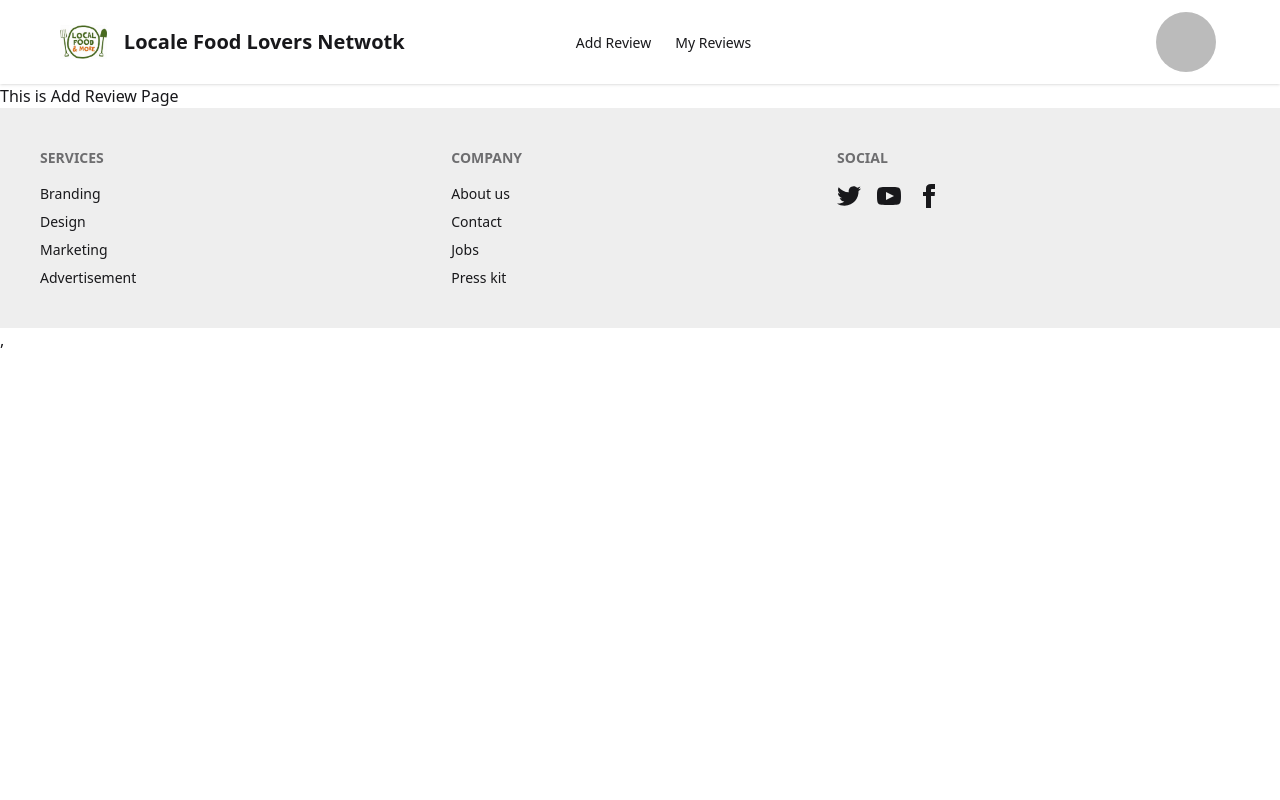
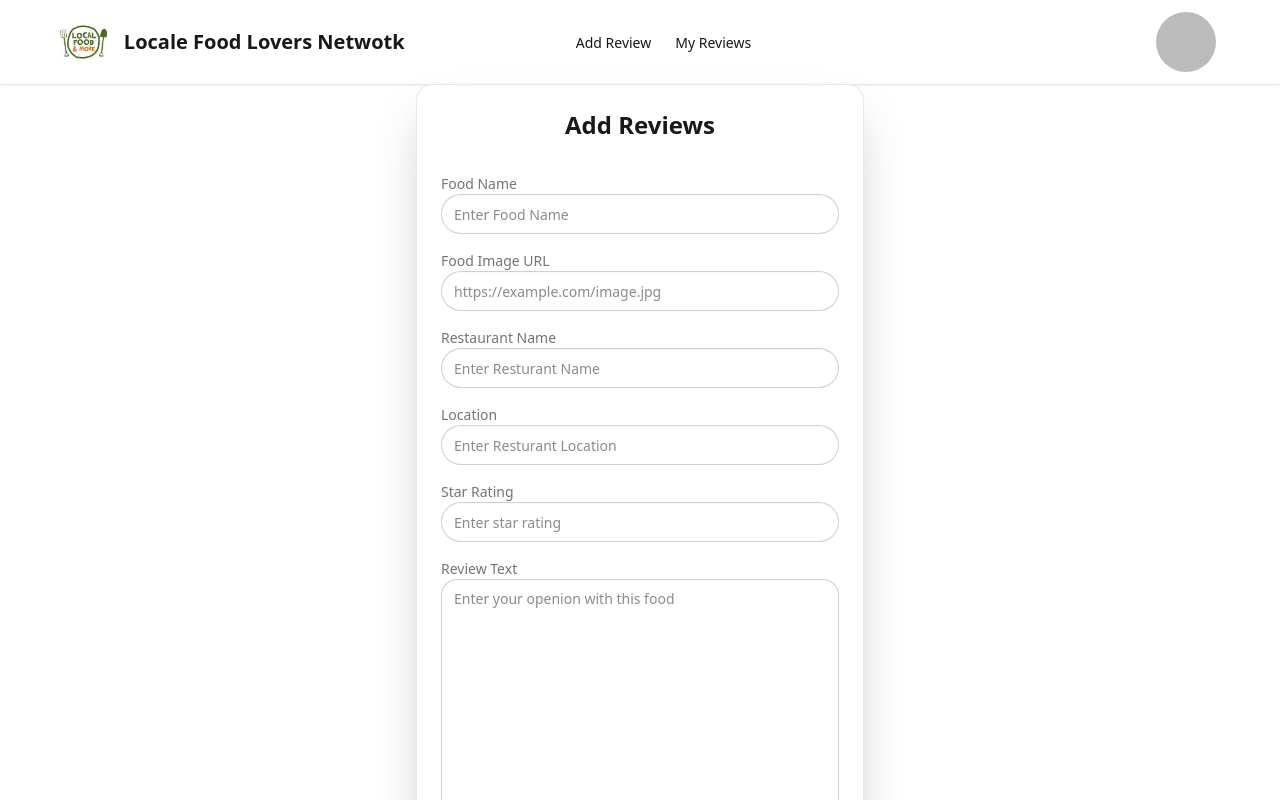
Before and after one commit to Burhan2727/local-food-lovers-network, a React (Vite) app in the folder local-food-lovers-client/: page /add-review in a window 1280 px wide. Shown: the top 800 px of the page. Built offline with nearby package versions, Linux system fonts and the light colour scheme; no server answers; sample sign-in values are in the browser's storage.

Commit message:
added all reviews private router

```diff
--- a/local-food-lovers-client/src/components/Navbar.jsx
+++ b/local-food-lovers-client/src/components/Navbar.jsx
@@ -29,10 +29,13 @@ const Navbar = () => {
         console.log(error);
       });
   };
+  const handleClickLogo = ()=>{
+    navigate("/")
+  }
   return (
     <div className="navbar bg-base-100 shadow-sm md:px-15 lg:px-15">
         <div>
-            <img className="w-15 object-cover" src={logoImg} alt="" />
+            <img onClick={handleClickLogo} className="w-15 object-cover" src={logoImg} alt="" />
         </div>
       <div className="navbar-start">
         <div className="dropdown">
--- a/local-food-lovers-client/src/pages/AddReviewPage.jsx
+++ b/local-food-lovers-client/src/pages/AddReviewPage.jsx
@@ -1,9 +1,116 @@
-import React from 'react';
+import React, { use } from 'react';
+import { AuthContext } from '../context/AuthContext';
+import { toast } from 'react-toastify';
 
 const AddReviewPage = () => {
+    const {user} = use(AuthContext)
+    const handleSubmit = (e)=>{
+        e.preventDefault()
+        const newData = {
+            foodName: e.target.foodName.value,
+            photo: e.target.foodImage.value,
+            restaurantName: e.target.resturantName.value,
+            restaurantLocation: e.target.location.value,
+            rating: Number(e.target.rating.value),
+            description: e.target.reviewText.value,
+            reviewerName: user.email,
+            created_at: new Date().toLocaleDateString("en-GB")
+        }
+        fetch("http://localhost:3000/addFoods",{
+            method: "POST",
+            headers: {
+                "Content-Type": "application/json"
+            },
+            body: JSON.stringify(newData)
+        })
+        .then(res => res.json())
+        .then(data => {
+            toast.success("successfully added review")
+            console.log(data)
+        })
+    }
     return (
         <div>
-            <h1>This is Add Review Page</h1>
+            <div className="card border border-gray-200 bg-base-100 w-full max-w-md mx-auto shadow-2xl rounded-2xl">
+      <div className="card-body p-6 relative">
+        <h2 className="text-2xl font-bold text-center mb-6">Add Reviews</h2>
+        <form onSubmit={handleSubmit} className="space-y-4">
+          {/* Name Field */}
+          <div>
+            <label className="label font-medium">Food Name</label>
+            <input
+              type="text"
+              name="foodName"
+              required
+              className="input w-full rounded-full focus:border-0 focus:outline-gray-200"
+              placeholder="Enter Food Name"
+            />
+          </div>
+            {/* Food img URL */}
+          <div>
+            <label className="label font-medium">Food Image URL</label>
+            <input
+              type="url"
+              name="foodImage"
+              required
+              className="input w-full rounded-full focus:border-0 focus:outline-gray-200"
+              placeholder="https://example.com/image.jpg"
+            />
+          </div>
+          {/* Resturant Name Field */}
+          <div>
+            <label className="label font-medium">Restaurant Name</label>
+            <input
+              type="text"
+              name="resturantName"
+              required
+              className="input w-full rounded-full focus:border-0 focus:outline-gray-200"
+              placeholder="Enter Resturant Name"
+            />
+          </div>
+          {/* Location Field */}
+          <div>
+            <label className="label font-medium">Location</label>
+            <input
+              type="text"
+              name="location"
+              required
+              className="input w-full rounded-full focus:border-0 focus:outline-gray-200"
+              placeholder="Enter Resturant Location"
+            />
+          </div>
+          {/* star rating Field */}
+          <div>
+            <label className="label font-medium">Star Rating</label>
+            <input
+              type="text"
+              name="rating"
+              required
+              className="input w-full rounded-full focus:border-0 focus:outline-gray-200"
+              placeholder="Enter star rating"
+            />
+          </div>
+          {/* Review Text Textarea */}
+          <div>
+            <label className="label font-medium">Review Text</label>
+            <textarea
+              name="reviewText"
+              required
+              rows="3"
+              className="textarea w-full rounded-2xl focus:border-0 focus:outline-gray-200 h-[250px]"
+              placeholder="Enter your openion with this food"
+            ></textarea>
+          </div>
+          {/* Submit Button */}
+          <button
+            type="submit"
+            className="btn w-full text-white mt-6 rounded-full bg-linear-to-r from-pink-500 to-red-600 hover:from-pink-600 hover:to-red-700"
+          >
+            Add Review
+          </button>
+        </form>
+      </div>
+    </div>
         </div>
     );
 };
--- a/local-food-lovers-client/src/pages/AllReviews.jsx
+++ b/local-food-lovers-client/src/pages/AllReviews.jsx
@@ -1,9 +1,30 @@
-import React from 'react';
+import React, { useEffect, useState } from 'react';
+import FoodCard from '../components/FoodCard/FoodCard';
 
 const AllReviews = () => {
+    const [foods, setFoods] = useState([])
+      console.log(foods)
+      const [loading, setLoading] = useState(true)
+      useEffect(()=>{
+        fetch("http://localhost:3000/allReviews", {
+          headers: {
+            "Content-Type": "application/json"
+          }
+        })
+        .then(res => res.json())
+        .then(data => {
+          setFoods(data)
+          setLoading(false)
+        })
+      }, [])
     return (
         <div>
-            <h1>this is all reviews page.....</h1>
+            <div className="text-center text-2xl font-bold mt-10 mb-5">Our All <span className="text-violet-700">Delicious</span> Foods <span className='text-red-700'>Reviews</span></div>
+      <div className="grid grid-cols-3 lg:grid-cols-4 gap-3">
+        {foods.map((food) => (
+          <FoodCard key={food._id} food={food}></FoodCard>
+        ))}
+      </div>
         </div>
     );
 };
--- a/local-food-lovers-client/src/pages/LoginPage.jsx
+++ b/local-food-lovers-client/src/pages/LoginPage.jsx
@@ -1,10 +1,11 @@
 import React, { use } from "react";
-import { Link, useNavigate } from "react-router";
+import { Link, useLocation, useNavigate } from "react-router";
 import { AuthContext } from "../context/AuthContext";
 import { toast } from "react-toastify";
 const LoginPage = () => {
   const { signInUser, googleSignIn, setLoading, loading } = use(AuthContext);
   const navigate = useNavigate()
+  const location = useLocation()
   const handleSubmit = (e) => {
     e.preventDefault();
     const email = e.target.email.value;
@@ -14,7 +15,7 @@ const LoginPage = () => {
         setLoading(false);
         toast.success("Successfully Login");
         console.log(result.user);
-        navigate("/")
+        navigate(location.state || "/")
       })
       .catch((error) => {
         setLoading(false);
@@ -32,7 +33,7 @@ const LoginPage = () => {
         console.log(result.user);
         toast.success("Successfully Login");
         setLoading(false);
-        navigate("/")
+        navigate(location.state || "/")
       })
       .catch((error) => {
         console.log(error.code);
--- /dev/null
+++ b/local-food-lovers-client/src/router/PrivateRoute.jsx
@@ -0,0 +1,16 @@
+import React, { use } from 'react';
+import { AuthContext } from '../context/AuthContext';
+import { Navigate } from 'react-router';
+
+const PrivateRoute = ({children}) => {
+    const {user, loading} = use(AuthContext)
+    if(loading){
+        return <div></div>
+    }
+    if(!user){
+        return <Navigate state={location?.pathname} to={"/login"}></Navigate>
+    }
+    return children
+};
+
+export default PrivateRoute;
--- a/local-food-lovers-client/src/router/Router.jsx
+++ b/local-food-lovers-client/src/router/Router.jsx
@@ -7,6 +7,7 @@ import MyReviewsPage from "../pages/MyReviewsPage";
 import RegisterPage from "../pages/RegisterPage";
 import Review from "../pages/Review";
 import AllReviews from "../pages/AllReviews";
+import PrivateRoute from "./PrivateRoute";
 
 export const router = createBrowserRouter([
   {
@@ -19,7 +20,9 @@ export const router = createBrowserRouter([
       },
       {
         path: "/add-review",
-        element: <AddReviewPage></AddReviewPage>
+        element: <PrivateRoute>
+          <AddReviewPage></AddReviewPage>
+        </PrivateRoute>
       },
       {
         path: "/review",
```
Also changed, not shown: 1 other file (tests, documents, lock files or other folders).
